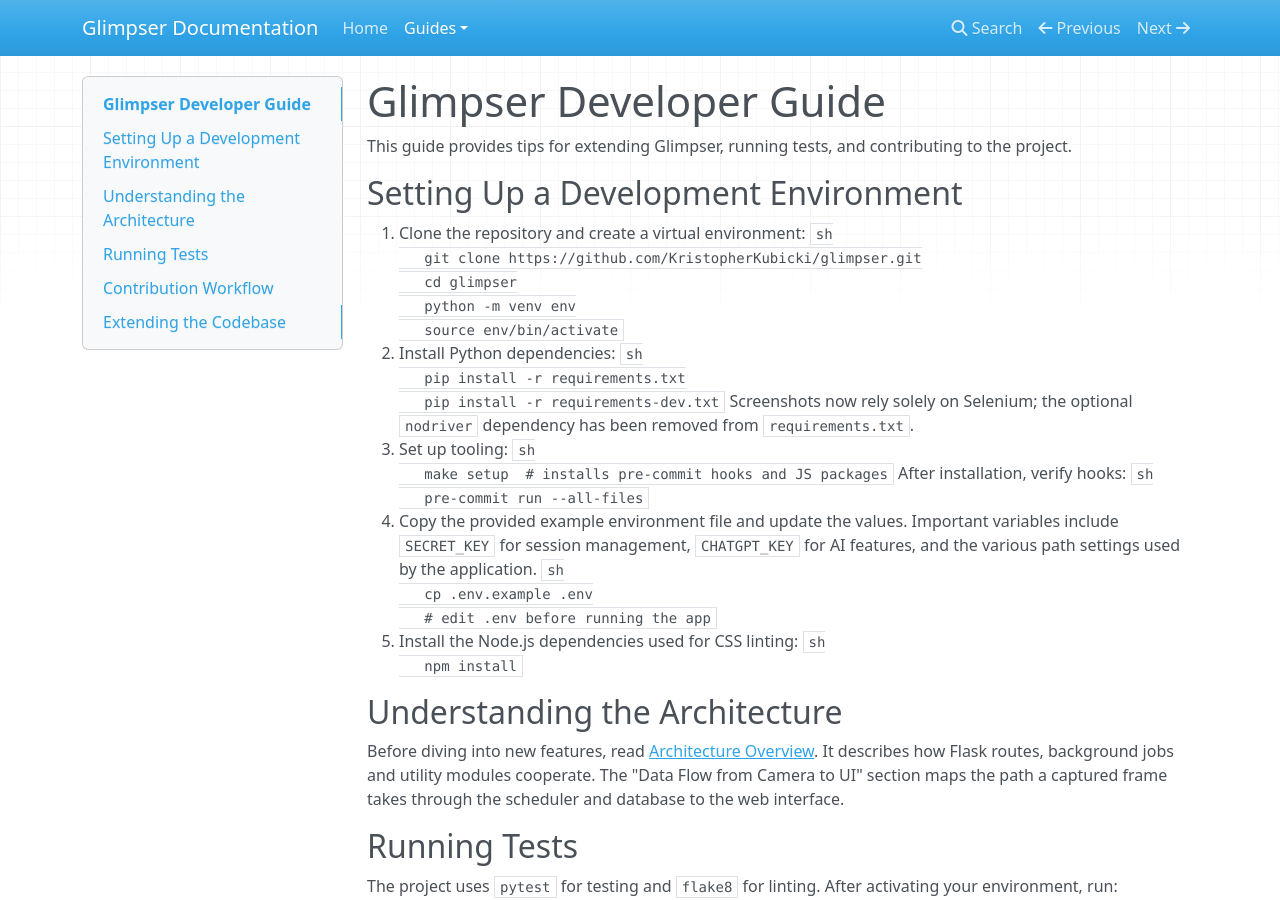
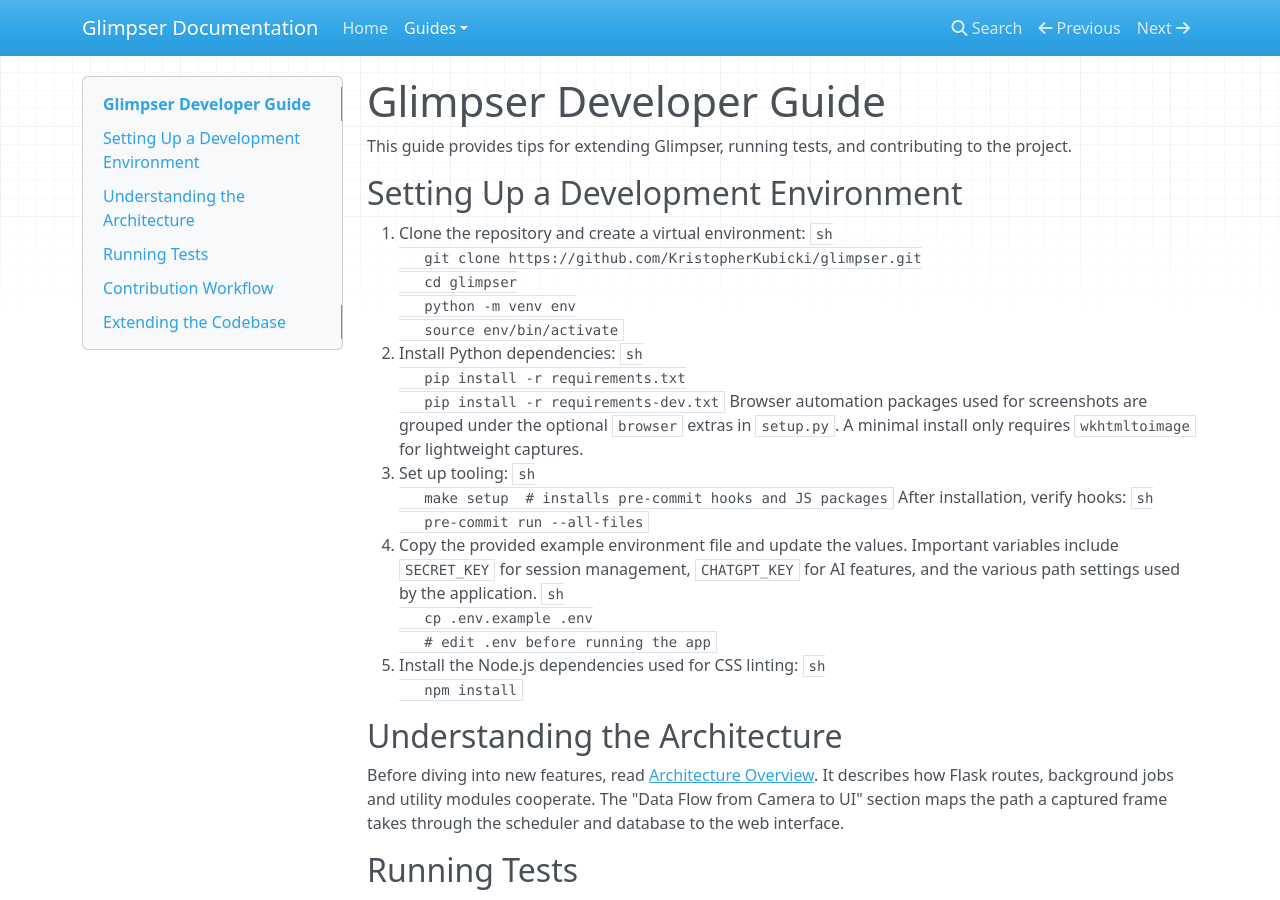
Before and after one commit to KristopherKubicki/glimpser, an MkDocs documentation site: the page built from docs/developer_guide.md, in a window 1280 px wide and 900 px high. Built offline with MkDocs 1.6.1, drawn with Linux system fonts in a browser that asks for light colours; nearby versions of some CDN libraries.

Commit message:
docs: clarify optional heavy deps

````diff
--- a/docs/developer_guide.md
+++ b/docs/developer_guide.md
@@ -16,8 +16,9 @@
    pip install -r requirements.txt
    pip install -r requirements-dev.txt
    ```
-   Screenshots now rely solely on Selenium; the optional `nodriver` dependency
-   has been removed from `requirements.txt`.
+   Browser automation packages used for screenshots are grouped under the
+   optional `browser` extras in `setup.py`. A minimal install only requires
+   `wkhtmltoimage` for lightweight captures.
 3. Set up tooling:
    ```sh
    make setup  # installs pre-commit hooks and JS packages
````
Also changed, not shown: docs/capture_process.md (+1 -1 lines), docs/configuration_guide.md (+1 -1 lines), docs/troubleshooting.md (+3 -1 lines).
